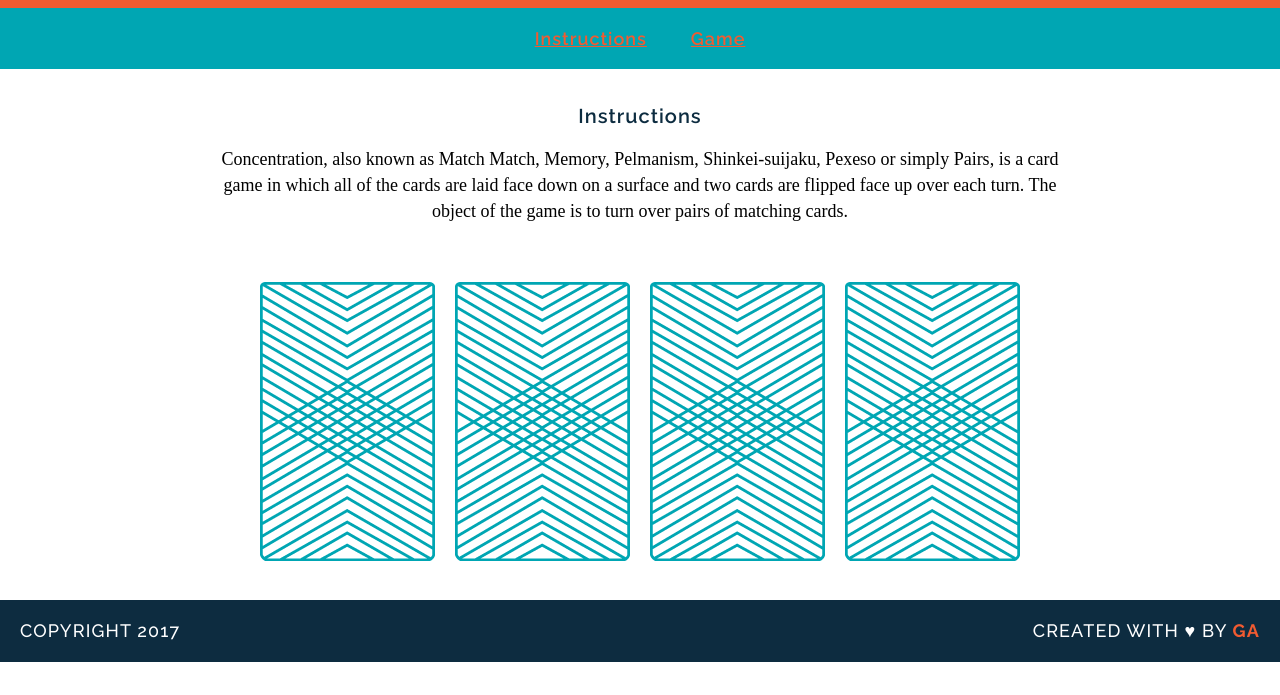
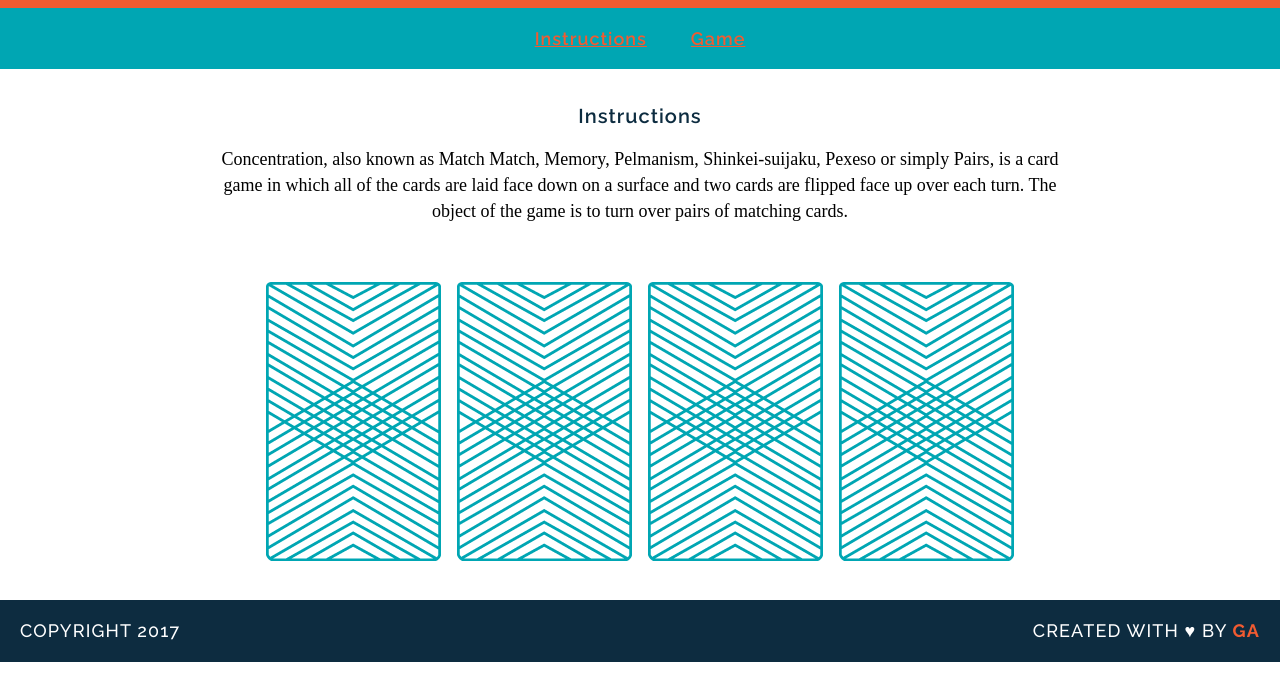
Before and after one commit to kevinBloomquistGA/wdi-fundamentals-memorygame-1, a plain HTML site: page memory_game/index.html in a window 1280 px wide. Shown: the part 105-800 px from the top of the page. Drawn offline with Linux system fonts and the light colour scheme; a web font is replaced by a local one.

Commit message:
created game logic

```diff
--- a/memory_game/index.html
+++ b/memory_game/index.html
@@ -19,11 +19,7 @@
 
 		<p>Concentration, also known as Match Match, Memory, Pelmanism, Shinkei-suijaku, Pexeso or simply Pairs, is a card game in which all of the cards are laid face down on a surface and two cards are flipped face up over each turn. The object of the game is to turn over pairs of matching cards.</p>
 
-		<div>
-			<img src="images/back.png" alt="Queen of Diamonds">
-			<img src="images/back.png" alt="Queen of Hearts">
-			<img src="images/back.png" alt="King of Diamonds">
-			<img src="images/back.png" alt="King of Hearts">
+		<div id="game-board" class="board clearfix">
 		</div>
 	</main>
 	<footer class="clearfix">
--- a/memory_game/js/main.js
+++ b/memory_game/js/main.js
@@ -35,8 +35,10 @@ var checkForMatch = function() {
 	}
 }
 
-var flipCard = function(cardId) {
-	console.log("User flipped" + cards[cardId].rank)
+var flipCard = function() {
+	var cardId = this.getAttribute('data-id')
+	this.setAttribute('src', cards[cardId].cardImage)
+	console.log("User flipped" + " " + cards[cardId].rank)
 	cardsInPlay.push(cards[cardId].rank)
 
 	console.log(cards[cardId].cardImage)
@@ -44,5 +46,15 @@ var flipCard = function(cardId) {
 
 	checkForMatch()
 }
-flipCard(0);
-flipCard(2);
+
+var createBoard = function() {
+	for (var i = 0; i < cards.length; i++) {
+		var cardElement = document.createElement('img');
+		cardElement.setAttribute('src', "images/back.png");
+		cardElement.setAttribute('data-id', i);
+		cardElement.addEventListener('click', flipCard);
+		document.getElementById("game-board").appendChild(cardElement);
+	}
+}
+
+createBoard();
```
